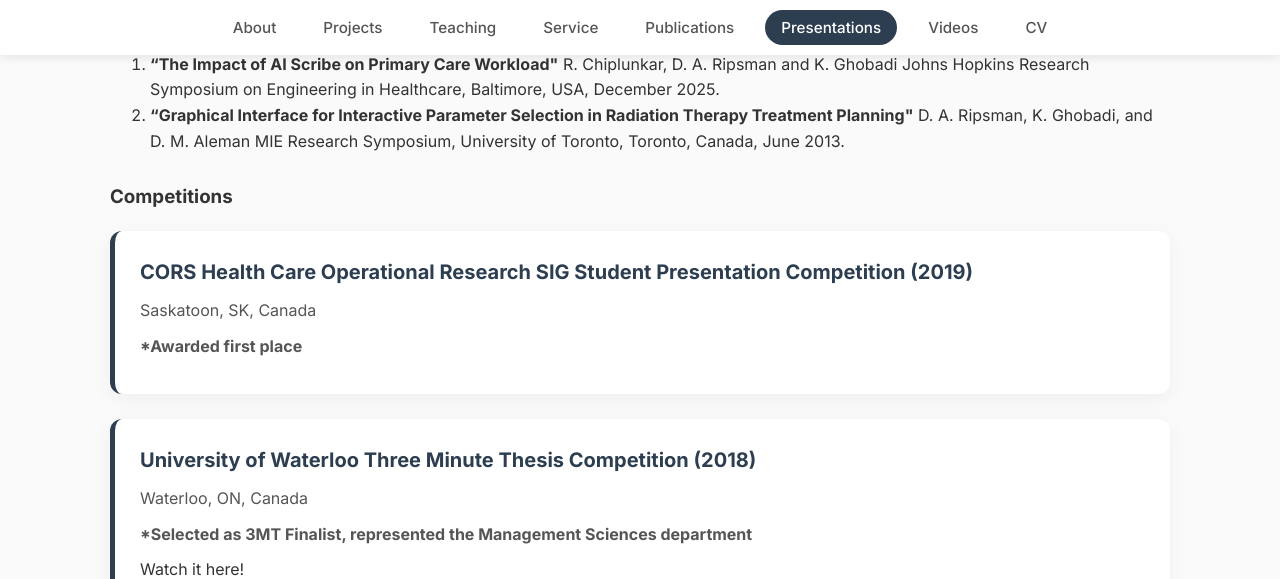
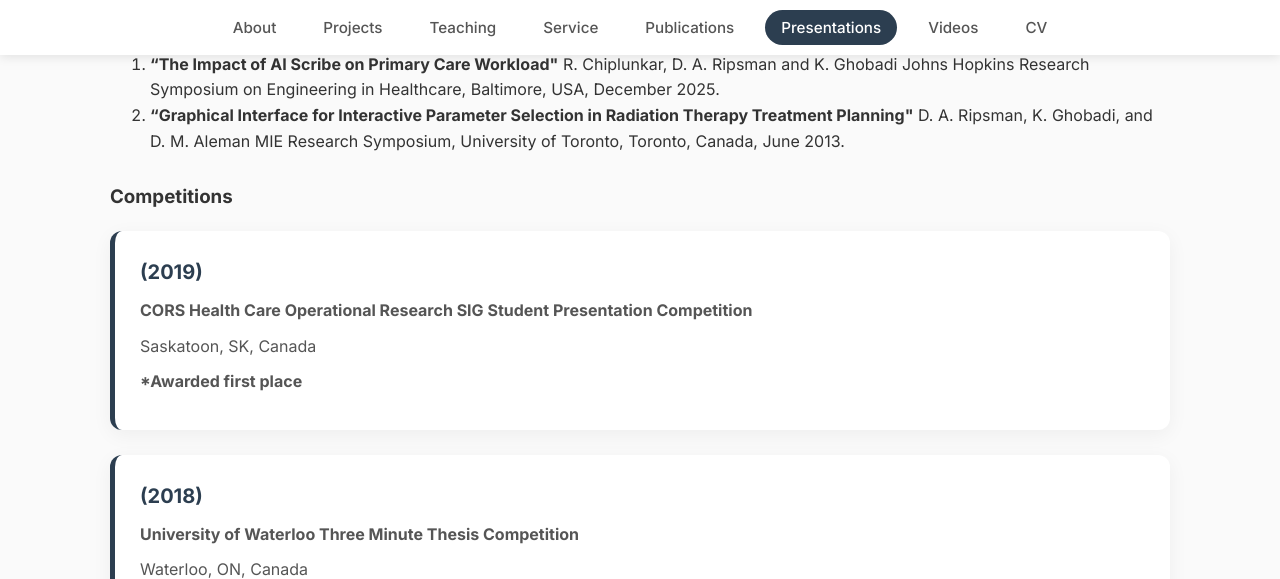
Before and after one commit to DaniRip/DaniRip.github.io, a Jekyll site: the page built from presentations.md, in a window 1280 px wide and 900 px high, scrolled down 1488 px, cut to the strip 0-579 px from the top of the window. Built offline with Jekyll 4.4.1, drawn with Linux system fonts in a browser that asks for light colours.

Commit message:
Update presentations.md

```diff
--- a/presentations.md
+++ b/presentations.md
@@ -32,7 +32,8 @@ permalink: /presentations/
 
 {% for comp in site.data.presentations.competitions %}
 <div class="card">
-    <h3>{{ comp.title }} ({{ comp.year }})</h3>
+    <h3>{{ comp.event }} ({{ comp.year }})</h3>
+    {% if comp.title %}<p><strong>{{ comp.title }}</strong></p>{% endif %}
     {% if comp.location %}<p>{{ comp.location }}</p>{% endif %}
     <!-- {% if comp.link %}<p><a href="{{ comp.link }}" target="_blank">{{ comp.link_text }}</a></p>{% endif %} -->
     {% if comp.award %}<p><strong>{{ comp.award }}</strong></p>{% endif %}
```
